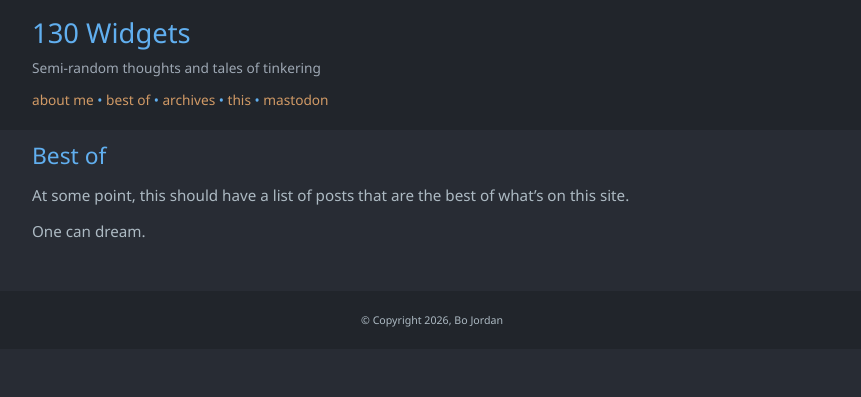
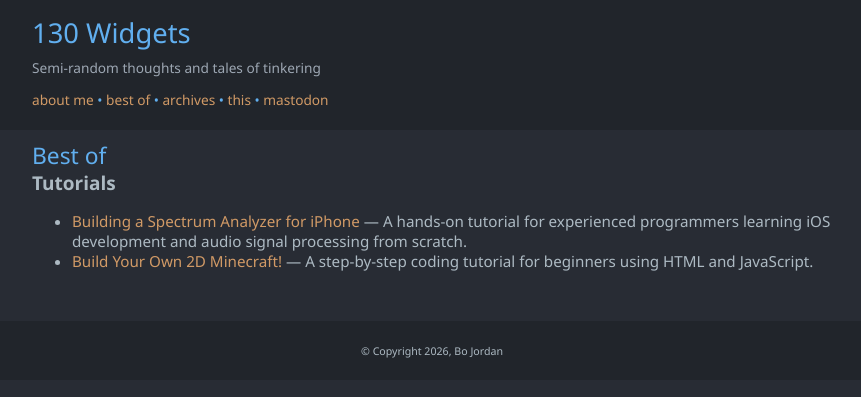
Before and after one commit to bojordan/bojordan.github.io, a Jekyll site: the page built from best-of.md, in a window 1280 px wide. Shown: the top 397 px of the page, without its empty margins (208-1069 px from the left). Built offline with Jekyll 4.4.1, drawn with Linux system fonts in a browser that asks for light colours.

Commit message:
Add tutorial links to best-of page
Co-Authored-By: Claude Opus 4.6 <noreply@anthropic.com>

```diff
--- a/best-of.md
+++ b/best-of.md
@@ -5,6 +5,7 @@ title: Best of
 
 ## Best of
 
-At some point, this should have a list of posts that are the best of what's on this site.
+### Tutorials
 
-One can dream.
+- [Building a Spectrum Analyzer for iPhone](/projects/spectrum-analyzer/tutorial/) — A hands-on tutorial for experienced programmers learning iOS development and audio signal processing from scratch.
+- [Build Your Own 2D Minecraft!](/projects/minecraft2d/tutorial/) — A step-by-step coding tutorial for beginners using HTML and JavaScript.
```
